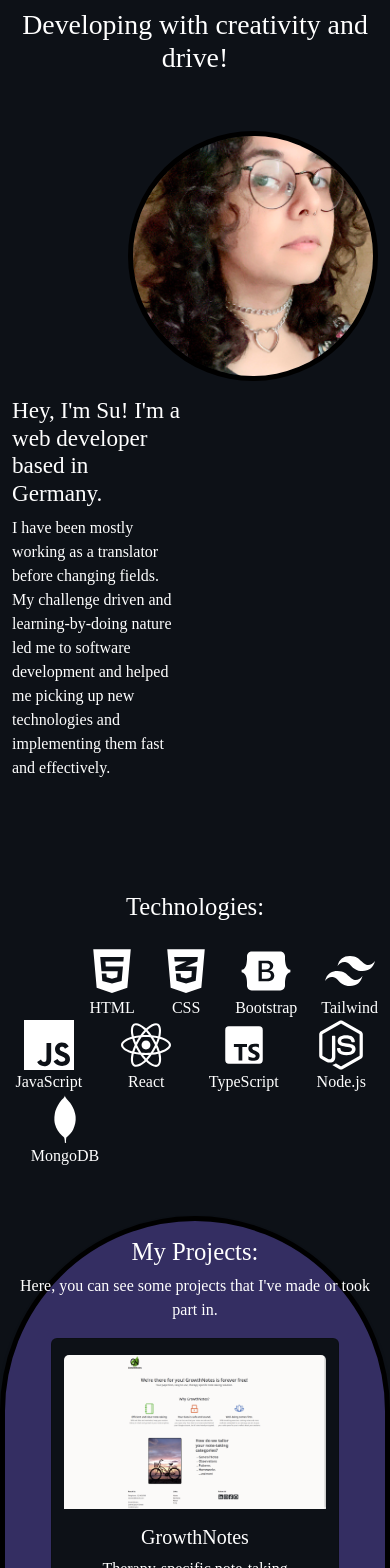
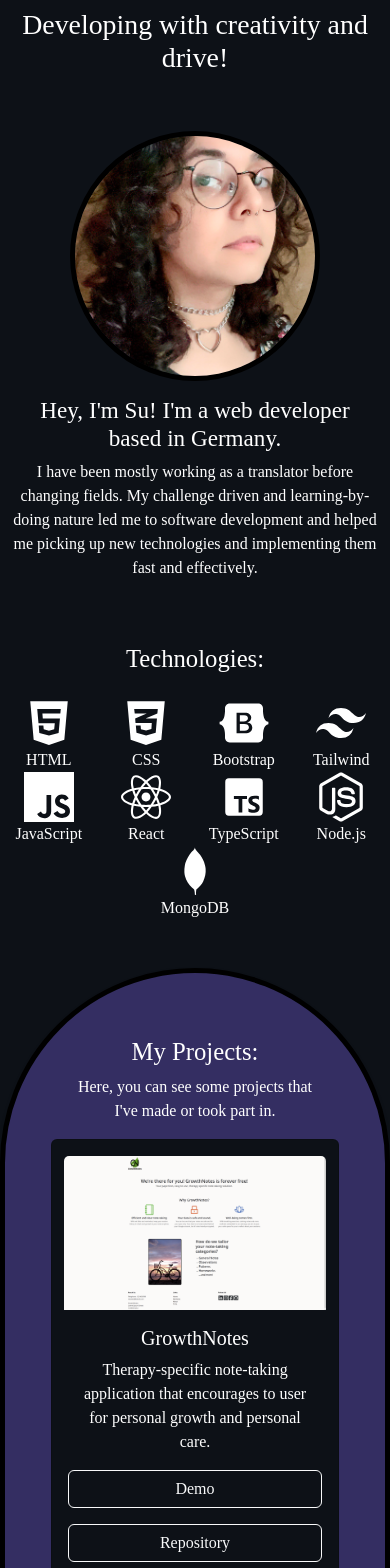
Before and after one commit to sujade/portfolioSite, a React (Vite) app: page / in a window 390 px wide. Shown: the part 40-1608 px from the top of the page. Built offline with nearby package versions, Linux system fonts and the light colour scheme; a web font is replaced by a local one.

Commit message:
optimize for mobile

```diff
--- a/src/App.css
+++ b/src/App.css
@@ -11,11 +11,11 @@ body {
 }
 
 
-.tech-buttons {
+.icon {
     transition: transform 150ms;
 }
 
-.tech-buttons:hover {
+.icon:hover {
     transform: scale(1.2);
 }
 
--- a/src/App.tsx
+++ b/src/App.tsx
@@ -6,6 +6,8 @@ import "./App.css"
 import Header from "./Components/Header.tsx";
 import Technologies from "./Components/Technologies.tsx";
 import Projects from "./Components/Projects.tsx";
+import Footer from "./Components/Footer.tsx";
+import Love from './Components/Love.tsx';
 
 
 ReactDOM.createRoot(document.getElementById('root')!).render(
@@ -13,5 +15,7 @@ ReactDOM.createRoot(document.getElementById('root')!).render(
         <Header/>
         <Technologies/>
         <Projects/>
+        <Footer/>
+        <Love/>
     </React.StrictMode>,
 )
--- a/src/Components/CustomCard.tsx
+++ b/src/Components/CustomCard.tsx
@@ -4,15 +4,21 @@ interface CardProps {
     title: string;
     text: string;
     image: string;
+    demoUrl: string;
+    repoUrl?: string;
 }
 
-const CustomCard = ({ title, text, image }: CardProps) => {
+const CustomCard = ({ title, text, image, demoUrl, repoUrl }: CardProps) => {
     return (
         <Card className="card" style={{ width: '18rem' }}>
             <Card.Img className="mt-3" variant="top" src={image} />
             <Card.Body>
                 <Card.Title>{title}</Card.Title>
                 <Card.Text>{text}</Card.Text>
+                <Card.Text className="row">
+                    <a className="col-12 btn btn-outline-light mb-3" href={demoUrl}>Demo</a>
+                    { repoUrl && <a className="col-12 btn btn-outline-light" href={repoUrl}>Repository</a> }
+                </Card.Text>
             </Card.Body>
         </Card>
     );
--- a/src/Components/Header.tsx
+++ b/src/Components/Header.tsx
@@ -8,11 +8,12 @@ const Header = () => {
                 <h1>Developing with creativity and drive!</h1>
             </Row>
 
-            <Row className="rounded-pill pt-5 pb-5 justify-content-md-center">
+            <Row className="text-center text-md-start rounded-pill pt-5 pb-5 justify-content-md-center">
                 <Col></Col>
-                <Col><img id="sujade" className="border border-black border-5" src={Photo} alt="Su Jade"/></Col>
 
-                <Col className="mt-3">
+                <Col xs={12} md={4}><img id="sujade" className="border border-black border-5" src={Photo} alt="Su Jade"/></Col>
+
+                <Col xs={12} md={4} className="mt-3">
                     <h3>Hey, I'm Su! I'm a web developer based in Germany.</h3>
                     <p>I have been mostly working as a translator before changing fields. My challenge driven and
                         learning-by-doing nature led me to software development and helped me picking up new
--- a/src/Components/Projects.tsx
+++ b/src/Components/Projects.tsx
@@ -6,26 +6,31 @@ import Driftify from "../images/pic03.png";
 
 const Projects = () => {
     return (
-        <Container id="projects" className="text-center mt-5 shadow-sm rounded-pill border border-black border-5">
+        <Container id="projects" className="py-5 py-md-0 text-center mt-5 shadow-sm rounded-pill border border-black border-5">
             <Row><h2 className="mt-3">My Projects:</h2>
-                <p>Here, you can see some projects that I've made or took part in.</p></Row>
+                <p>Here, you can see some projects that <br className="d-inline d-md-none"/> I've made or took part in.</p></Row>
             <Row className="d-flex justify-content-center">
                 <Row className="d-flex justify-content-center gap-5"><CustomCard
                     title="GrowthNotes"
                     text="Therapy-specific note-taking application that encourages to user for personal growth and personal care."
                     image={GrowthNotes}
+                    demoUrl="https://growth-notes.netlify.app/"
+                    repoUrl="https://github.com/sujade/growthnotes"
                 />
 
                 <CustomCard
                     title="thinkBig"
                     text="thinkBig is a project that collaborates with a learning platform to enable learners to interact better."
                     image={thinkBig}
+                    demoUrl="https://thinkbigproject.netlify.app/"
+                    repoUrl="https://github.com/thinkbig-project/thinkbig"
                 />
 
                 <CustomCard
                     title="Driftify.se"
-                    text="A website revamp project for Driftfiy. The revamp was completely front-end based and design-heavy."
+                    text="A website revamp project for the IT Company Driftfiy. The revamp was completely front-end based and design-heavy."
                     image={Driftify}
+                    demoUrl="https://driftify.se"
                 /></Row>
             </Row>
 
--- a/src/Components/Technologies.tsx
+++ b/src/Components/Technologies.tsx
@@ -13,22 +13,18 @@ import { DiMongodb } from "react-icons/di";
 
 const Technologies = () => {
     return (
-        <Container className="mt-5 text-center">
+        <Container className="text-center">
             <Row className="mb-3"><h2>Technologies:</h2></Row>
-            <Row>
-                <Col></Col>
-                <Col></Col>
-                <Col className="tech-buttons"><FaHtml5 size={50} /> <br/> HTML </Col>
-                <Col className="tech-buttons"><FaCss3Alt size={50} /> <br/> CSS </Col>
-                <Col className="tech-buttons"><FaBootstrap size={50} /> <br/> Bootstrap </Col>
-                <Col className="tech-buttons"><SiTailwindcss size={50} /> <br/> Tailwind </Col>
-                <Col className="tech-buttons"><SiJavascript size={50} /> <br/> JavaScript </Col>
-                <Col className="tech-buttons"><FaReact size={50} /> <br/> React </Col>
-                <Col className="tech-buttons"><BiLogoTypescript size={50} /> <br/> TypeScript </Col>
-                <Col className="tech-buttons"><FaNodeJs size={50} /> <br/> Node.js </Col>
-                <Col className="tech-buttons"><DiMongodb size={50} /> <br/> MongoDB </Col>
-                <Col className="tech-buttons"></Col>
-                <Col className="tech-buttons"></Col>
+            <Row className="d-flex">
+                <Col className="icon"><FaHtml5 size={50} /> <br/> HTML </Col>
+                <Col className="icon"><FaCss3Alt size={50} /> <br/> CSS </Col>
+                <Col className="icon"><FaBootstrap size={50} /> <br/> Bootstrap </Col>
+                <Col className="icon"><SiTailwindcss size={50} /> <br/> Tailwind </Col>
+                <Col className="icon"><SiJavascript size={50} /> <br/> JavaScript </Col>
+                <Col className="icon"><FaReact size={50} /> <br/> React </Col>
+                <Col className="icon"><BiLogoTypescript size={50} /> <br/> TypeScript </Col>
+                <Col className="icon"><FaNodeJs size={50} /> <br/> Node.js </Col>
+                <Col className="icon"><DiMongodb size={50} /> <br/> MongoDB </Col>
             </Row>
 
         </Container>
```
